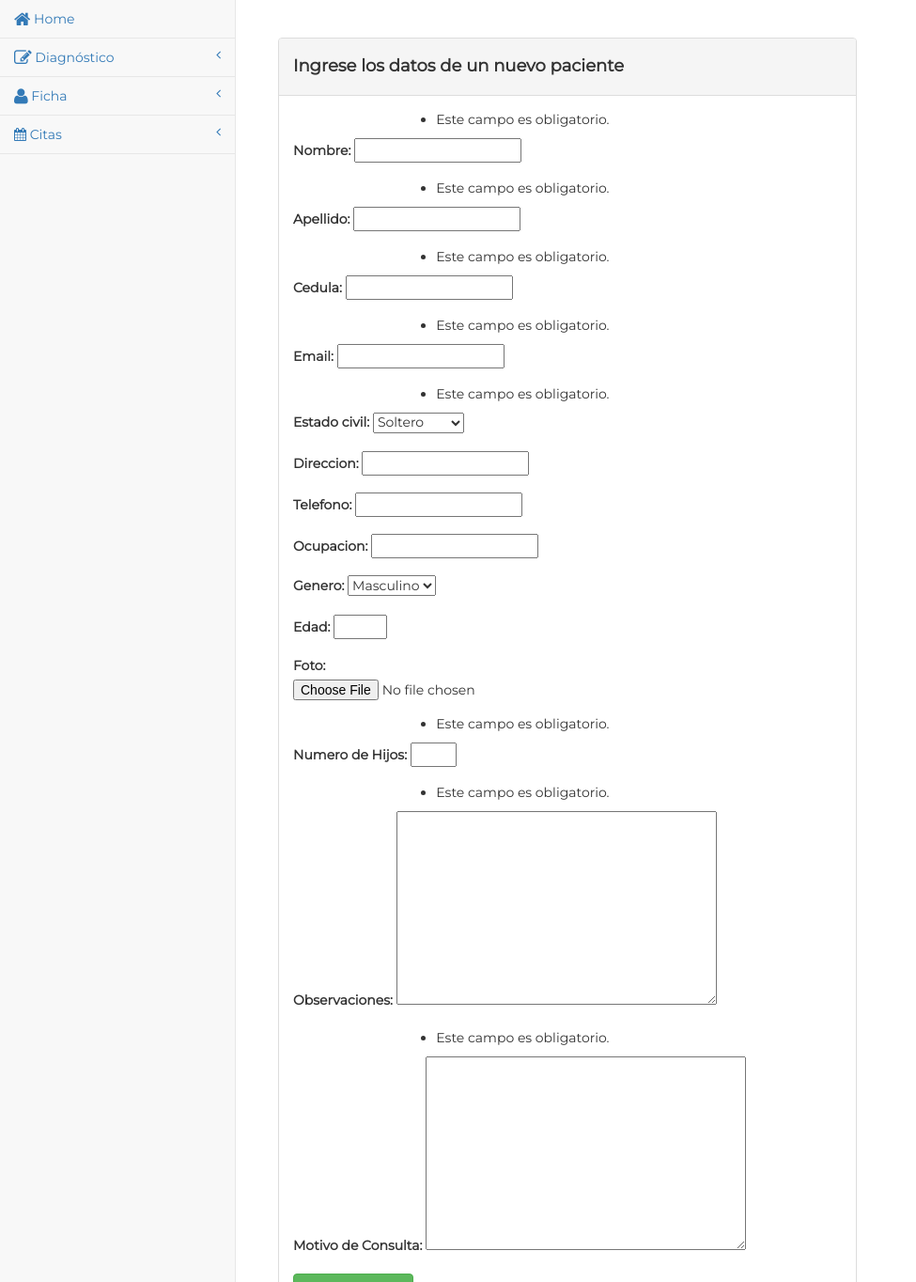
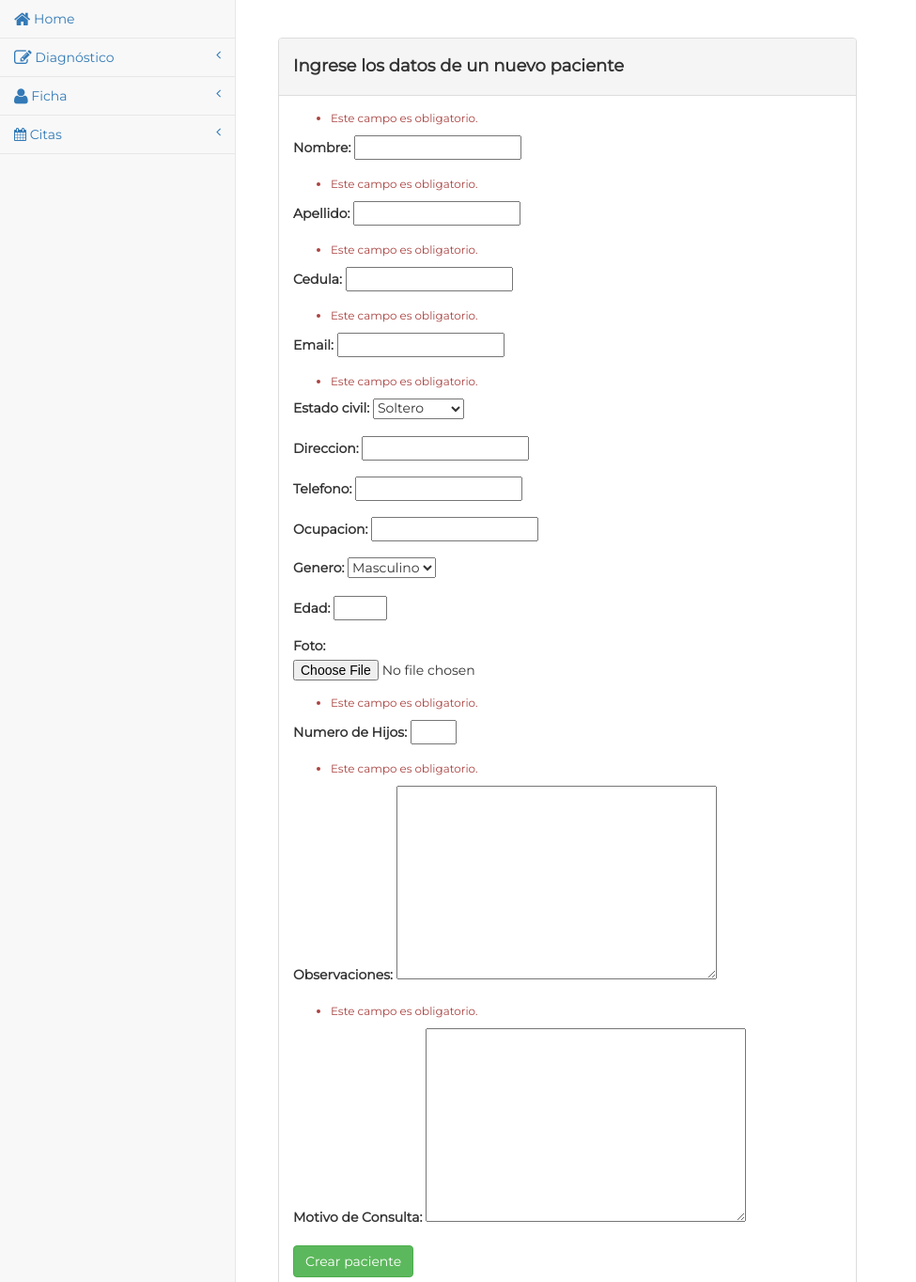
Before and after one commit to odmoreno/kalaFitnessApp, a Django app: page /paciente/crear/ in a window 1280 px wide. Shown: the part 51-1415 px from the top of the page at 94% size, without its empty margins (0-975 px from the left). Run offline with Django 3.2, Linux system fonts and the light colour scheme; the visitor is signed in with stand-in values (Sample User, id 1); parts of the project's set-up code (start-up, migrations or seed data) failed here and were passed over; some libraries are stand-ins or nearby versions.

Commit message:
Sprint #5 coreccion ingresos

```diff
--- a/paciente/views.py
+++ b/paciente/views.py
@@ -105,7 +105,8 @@ def PacienteNuevo(request):
         # pacientes = Paciente.objects.all()
         # return render(request, 'paciente/index.html', {'pacientes': pacientes})
         return redirect('paciente:index')
-
+    else:
+        print form._errors
     context = {
         "form": form,
     }
--- a/personal/templates/personal/form_template.html
+++ b/personal/templates/personal/form_template.html
@@ -2,7 +2,7 @@
 {% with form_=form|as_bootstrap %}
     {% for field in form %}
         <div class="form-group">
-             <div class="col-sm-offset-2 col-sm-10">{{ field.errors }}</div>
+            <span class="text-danger small"> {{ field.errors }} </span>
             {{ field.label_tag }}
             {{ field }}
         </div>
```
